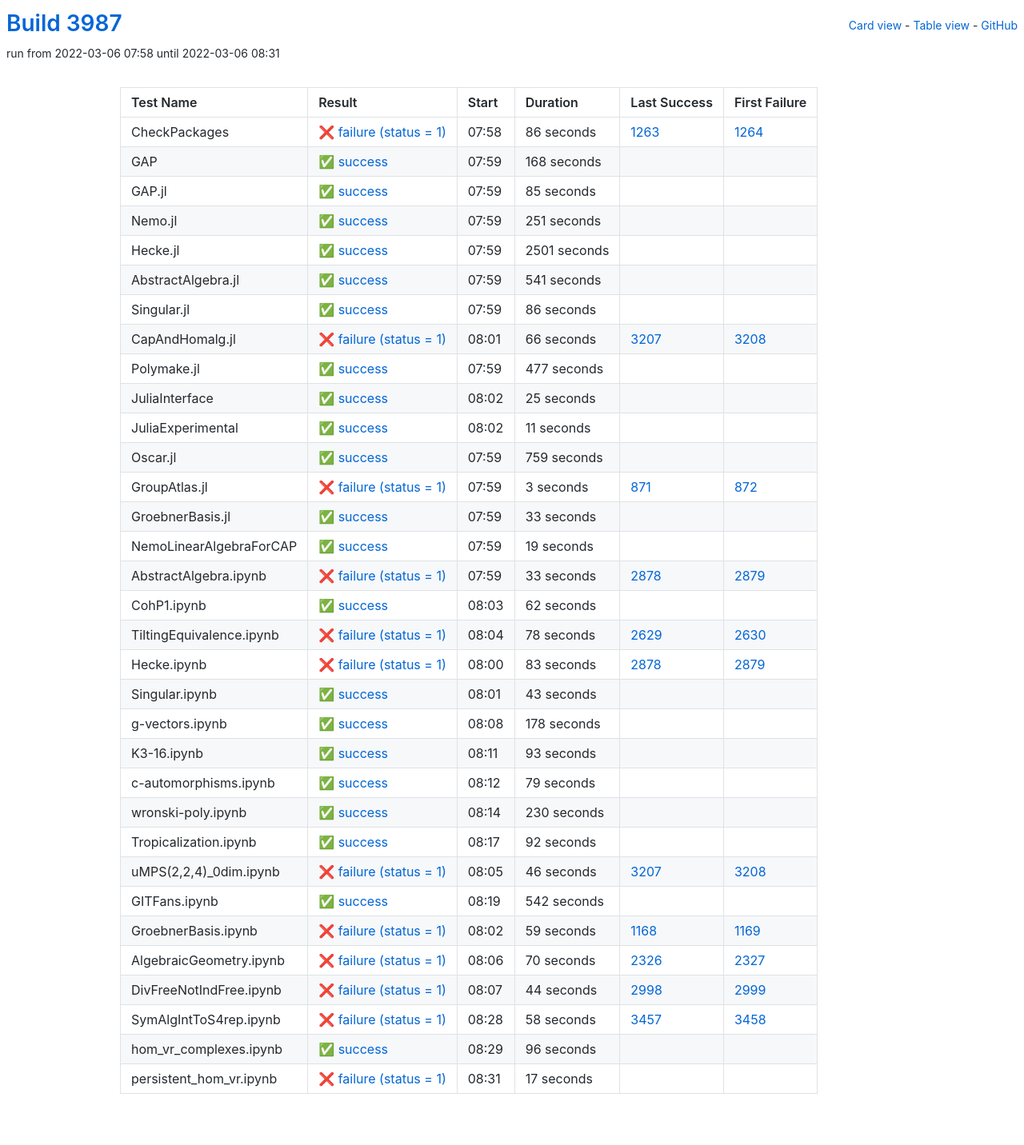
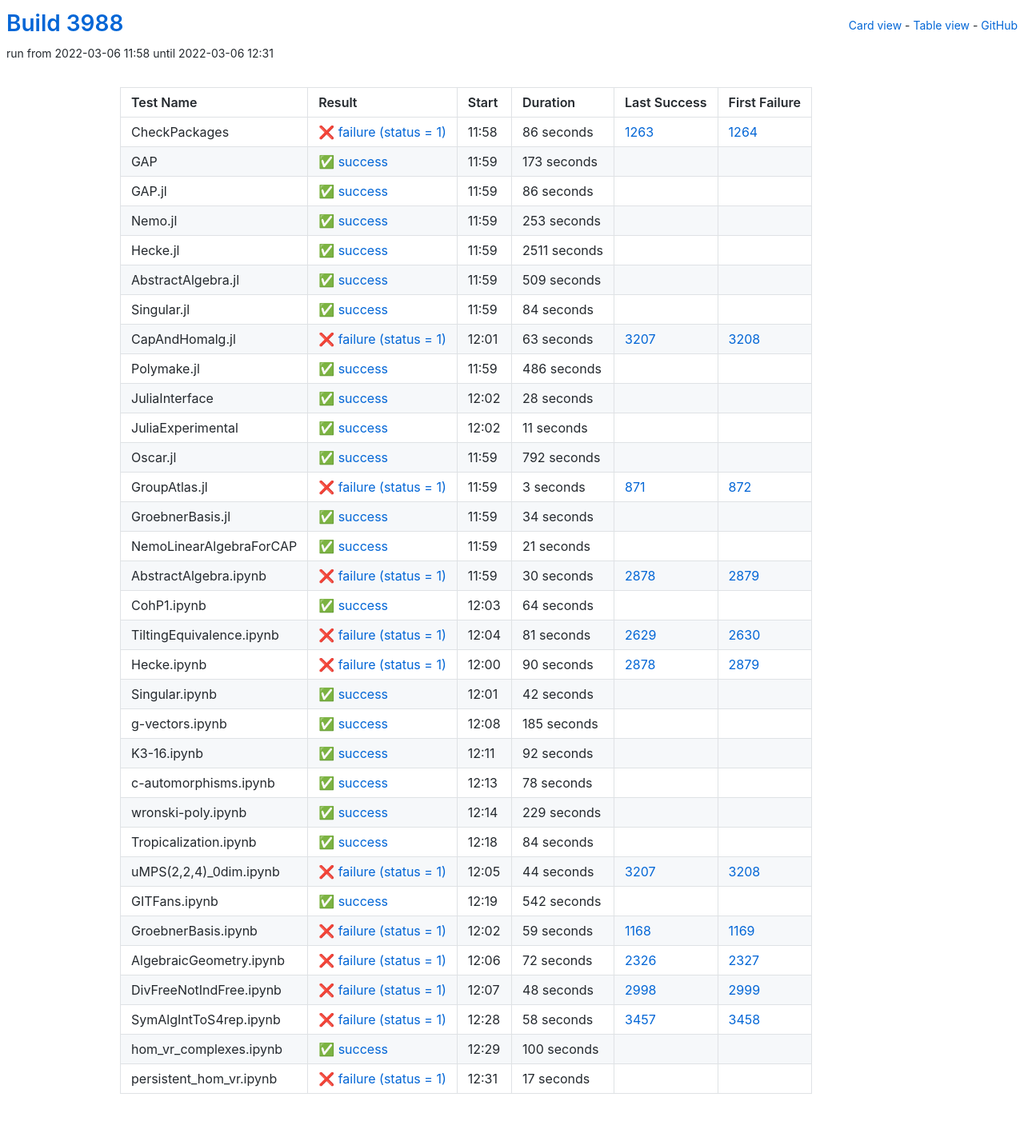
Before and after one commit to oscar-system/oscar-ci-status-stable, a Jekyll site: the page built from table.html, in a window 1280 px wide. Shown: the whole page at 80% size. Built offline with Jekyll 4.4.1, drawn with Linux system fonts in a browser that asks for light colours.

Commit message:
Build #3988

```diff
--- a/_data/ci.yml
+++ b/_data/ci.yml
@@ -1,6 +1,6 @@
 ---
-build: 3987
-build_url: https://oscarci.mathematik.uni-kl.de/job/oscar-stable/3987/
+build: 3988
+build_url: https://oscarci.mathematik.uni-kl.de/job/oscar-stable/3988/
 job: oscar-stable
 organization: oscar-system
 repo: oscar-ci-status-stable
@@ -8,8 +8,8 @@ repourl: https://github.com/oscar-system/oscar-ci-status-stable
 tests:
 - name: CheckPackages
   id: checkpackages
-  log: https://oscarci.mathematik.uni-kl.de/job/oscar-stable/3987/artifact/logs/build-3987/CheckPackages.log
-  start: 2022-03-06 07:58
+  log: https://oscarci.mathematik.uni-kl.de/job/oscar-stable/3988/artifact/logs/build-3988/CheckPackages.log
+  start: 2022-03-06 11:58
   success: false
   exitcode: 1
   status: failure
@@ -20,68 +20,20 @@ tests:
   first_failure_url: https://oscarci.mathematik.uni-kl.de/job/oscar-stable/1264/
 - name: GAP
   id: gap
-  log: https://oscarci.mathematik.uni-kl.de/job/oscar-stable/3987/artifact/logs/build-3987/GAP.log
-  start: 2022-03-06 07:59
+  log: https://oscarci.mathematik.uni-kl.de/job/oscar-stable/3988/artifact/logs/build-3988/GAP.log
+  start: 2022-03-06 11:59
   success: true
   exitcode: 0
   status: success
-  duration: 168
+  duration: 173
   last_success: false
   last_success_url:
   first_failure: false
   first_failure_url:
 - name: GAP.jl
   id: gap-jl
-  log: https://oscarci.mathematik.uni-kl.de/job/oscar-stable/3987/artifact/logs/build-3987/GAP.jl.log
-  start: 2022-03-06 07:59
-  success: true
-  exitcode: 0
-  status: success
-  duration: 85
-  last_success: false
-  last_success_url:
-  first_failure: false
-  first_failure_url:
-- name: Nemo.jl
-  id: nemo-jl
-  log: https://oscarci.mathematik.uni-kl.de/job/oscar-stable/3987/artifact/logs/build-3987/Nemo.jl.log
-  start: 2022-03-06 07:59
-  success: true
-  exitcode: 0
-  status: success
-  duration: 251
-  last_success: false
-  last_success_url:
-  first_failure: false
-  first_failure_url:
-- name: Hecke.jl
-  id: hecke-jl
-  log: https://oscarci.mathematik.uni-kl.de/job/oscar-stable/3987/artifact/logs/build-3987/Hecke.jl.log
-  start: 2022-03-06 07:59
-  success: true
-  exitcode: 0
-  status: success
-  duration: 2501
-  last_success: false
-  last_success_url:
-  first_failure: false
-  first_failure_url:
-- name: AbstractAlgebra.jl
-  id: abstractalgebra-jl
-  log: https://oscarci.mathematik.uni-kl.de/job/oscar-stable/3987/artifact/logs/build-3987/AbstractAlgebra.jl.log
-  start: 2022-03-06 07:59
-  success: true
-  exitcode: 0
-  status: success
-  duration: 541
-  last_success: false
-  last_success_url:
-  first_failure: false
-  first_failure_url:
-- name: Singular.jl
-  id: singular-jl
-  log: https://oscarci.mathematik.uni-kl.de/job/oscar-stable/3987/artifact/logs/build-3987/Singular.jl.log
-  start: 2022-03-06 07:59
+  log: https://oscarci.mathematik.uni-kl.de/job/oscar-stable/3988/artifact/logs/build-3988/GAP.jl.log
+  start: 2022-03-06 11:59
   success: true
   exitcode: 0
   status: success
@@ -90,46 +42,94 @@ tests:
   last_success_url:
   first_failure: false
   first_failure_url:
+- name: Nemo.jl
+  id: nemo-jl
+  log: https://oscarci.mathematik.uni-kl.de/job/oscar-stable/3988/artifact/logs/build-3988/Nemo.jl.log
+  start: 2022-03-06 11:59
+  success: true
+  exitcode: 0
+  status: success
+  duration: 253
+  last_success: false
+  last_success_url:
+  first_failure: false
+  first_failure_url:
+- name: Hecke.jl
+  id: hecke-jl
+  log: https://oscarci.mathematik.uni-kl.de/job/oscar-stable/3988/artifact/logs/build-3988/Hecke.jl.log
+  start: 2022-03-06 11:59
+  success: true
+  exitcode: 0
+  status: success
+  duration: 2511
+  last_success: false
+  last_success_url:
+  first_failure: false
+  first_failure_url:
+- name: AbstractAlgebra.jl
+  id: abstractalgebra-jl
+  log: https://oscarci.mathematik.uni-kl.de/job/oscar-stable/3988/artifact/logs/build-3988/AbstractAlgebra.jl.log
+  start: 2022-03-06 11:59
+  success: true
+  exitcode: 0
+  status: success
+  duration: 509
+  last_success: false
+  last_success_url:
+  first_failure: false
+  first_failure_url:
+- name: Singular.jl
+  id: singular-jl
+  log: https://oscarci.mathematik.uni-kl.de/job/oscar-stable/3988/artifact/logs/build-3988/Singular.jl.log
+  start: 2022-03-06 11:59
+  success: true
+  exitcode: 0
+  status: success
+  duration: 84
+  last_success: false
+  last_success_url:
+  first_failure: false
+  first_failure_url:
 - name: CapAndHomalg.jl
   id: capandhomalg-jl
-  log: https://oscarci.mathematik.uni-kl.de/job/oscar-stable/3987/artifact/logs/build-3987/CapAndHomalg.jl.log
-  start: 2022-03-06 08:01
+  log: https://oscarci.mathematik.uni-kl.de/job/oscar-stable/3988/artifact/logs/build-3988/CapAndHomalg.jl.log
+  start: 2022-03-06 12:01
   success: false
   exitcode: 1
   status: failure
-  duration: 66
+  duration: 63
   last_success: 3207
   last_success_url: https://oscarci.mathematik.uni-kl.de/job/oscar-stable/3207/
   first_failure: 3208
   first_failure_url: https://oscarci.mathematik.uni-kl.de/job/oscar-stable/3208/
 - name: Polymake.jl
   id: polymake-jl
-  log: https://oscarci.mathematik.uni-kl.de/job/oscar-stable/3987/artifact/logs/build-3987/Polymake.jl.log
-  start: 2022-03-06 07:59
+  log: https://oscarci.mathematik.uni-kl.de/job/oscar-stable/3988/artifact/logs/build-3988/Polymake.jl.log
+  start: 2022-03-06 11:59
   success: true
   exitcode: 0
   status: success
-  duration: 477
+  duration: 486
   last_success: false
   last_success_url:
   first_failure: false
   first_failure_url:
 - name: JuliaInterface
   id: juliainterface
-  log: https://oscarci.mathematik.uni-kl.de/job/oscar-stable/3987/artifact/logs/build-3987/JuliaInterface.log
-  start: 2022-03-06 08:02
+  log: https://oscarci.mathematik.uni-kl.de/job/oscar-stable/3988/artifact/logs/build-3988/JuliaInterface.log
+  start: 2022-03-06 12:02
   success: true
   exitcode: 0
   status: success
-  duration: 25
+  duration: 28
   last_success: false
   last_success_url:
   first_failure: false
   first_failure_url:
 - name: JuliaExperimental
   id: juliaexperimental
-  log: https://oscarci.mathematik.uni-kl.de/job/oscar-stable/3987/artifact/logs/build-3987/JuliaExperimental.log
-  start: 2022-03-06 08:02
+  log: https://oscarci.mathematik.uni-kl.de/job/oscar-stable/3988/artifact/logs/build-3988/JuliaExperimental.log
+  start: 2022-03-06 12:02
   success: true
   exitcode: 0
   status: success
@@ -140,20 +140,20 @@ tests:
   first_failure_url:
 - name: Oscar.jl
   id: oscar-jl
-  log: https://oscarci.mathematik.uni-kl.de/job/oscar-stable/3987/artifact/logs/build-3987/Oscar.jl.log
-  start: 2022-03-06 07:59
+  log: https://oscarci.mathematik.uni-kl.de/job/oscar-stable/3988/artifact/logs/build-3988/Oscar.jl.log
+  start: 2022-03-06 11:59
   success: true
   exitcode: 0
   status: success
-  duration: 759
+  duration: 792
   last_success: false
   last_success_url:
   first_failure: false
   first_failure_url:
 - name: GroupAtlas.jl
   id: groupatlas-jl
-  log: https://oscarci.mathematik.uni-kl.de/job/oscar-stable/3987/artifact/logs/build-3987/GroupAtlas.jl.log
-  start: 2022-03-06 07:59
+  log: https://oscarci.mathematik.uni-kl.de/job/oscar-stable/3988/artifact/logs/build-3988/GroupAtlas.jl.log
+  start: 2022-03-06 11:59
   success: false
   exitcode: 1
   status: failure
@@ -164,140 +164,104 @@ tests:
   first_failure_url: https://oscarci.mathematik.uni-kl.de/job/oscar-stable/872/
 - name: GroebnerBasis.jl
   id: groebnerbasis-jl
-  log: https://oscarci.mathematik.uni-kl.de/job/oscar-stable/3987/artifact/logs/build-3987/GroebnerBasis.jl.log
-  start: 2022-03-06 07:59
+  log: https://oscarci.mathematik.uni-kl.de/job/oscar-stable/3988/artifact/logs/build-3988/GroebnerBasis.jl.log
+  start: 2022-03-06 11:59
   success: true
   exitcode: 0
   status: success
-  duration: 33
+  duration: 34
   last_success: false
   last_success_url:
   first_failure: false
   first_failure_url:
 - name: NemoLinearAlgebraForCAP
   id: nemolinearalgebraforcap
-  log: https://oscarci.mathematik.uni-kl.de/job/oscar-stable/3987/artifact/logs/build-3987/NemoLinearAlgebraForCAP.log
-  start: 2022-03-06 07:59
+  log: https://oscarci.mathematik.uni-kl.de/job/oscar-stable/3988/artifact/logs/build-3988/NemoLinearAlgebraForCAP.log
+  start: 2022-03-06 11:59
   success: true
   exitcode: 0
   status: success
-  duration: 19
+  duration: 21
   last_success: false
   last_success_url:
   first_failure: false
   first_failure_url:
 - name: AbstractAlgebra.ipynb
   id: abstractalgebra-ipynb
-  log: https://oscarci.mathematik.uni-kl.de/job/oscar-stable/3987/artifact/logs/build-3987/AbstractAlgebra.ipynb.log
-  start: 2022-03-06 07:59
+  log: https://oscarci.mathematik.uni-kl.de/job/oscar-stable/3988/artifact/logs/build-3988/AbstractAlgebra.ipynb.log
+  start: 2022-03-06 11:59
   success: false
   exitcode: 1
   status: failure
-  duration: 33
+  duration: 30
   last_success: 2878
   last_success_url: https://oscarci.mathematik.uni-kl.de/job/oscar-stable/2878/
   first_failure: 2879
   first_failure_url: https://oscarci.mathematik.uni-kl.de/job/oscar-stable/2879/
 - name: CohP1.ipynb
   id: cohp1-ipynb
-  log: https://oscarci.mathematik.uni-kl.de/job/oscar-stable/3987/artifact/logs/build-3987/CohP1.ipynb.log
-  start: 2022-03-06 08:03
+  log: https://oscarci.mathematik.uni-kl.de/job/oscar-stable/3988/artifact/logs/build-3988/CohP1.ipynb.log
+  start: 2022-03-06 12:03
   success: true
   exitcode: 0
   status: success
-  duration: 62
+  duration: 64
   last_success: false
   last_success_url:
   first_failure: false
   first_failure_url:
 - name: TiltingEquivalence.ipynb
   id: tiltingequivalence-ipynb
-  log: https://oscarci.mathematik.uni-kl.de/job/oscar-stable/3987/artifact/logs/build-3987/TiltingEquivalence.ipynb.log
-  start: 2022-03-06 08:04
+  log: https://oscarci.mathematik.uni-kl.de/job/oscar-stable/3988/artifact/logs/build-3988/TiltingEquivalence.ipynb.log
+  start: 2022-03-06 12:04
   success: false
   exitcode: 1
   status: failure
-  duration: 78
+  duration: 81
   last_success: 2629
   last_success_url: https://oscarci.mathematik.uni-kl.de/job/oscar-stable/2629/
   first_failure: 2630
   first_failure_url: https://oscarci.mathematik.uni-kl.de/job/oscar-stable/2630/
 - name: Hecke.ipynb
   id: hecke-ipynb
-  log: https://oscarci.mathematik.uni-kl.de/job/oscar-stable/3987/artifact/logs/build-3987/Hecke.ipynb.log
-  start: 2022-03-06 08:00
+  log: https://oscarci.mathematik.uni-kl.de/job/oscar-stable/3988/artifact/logs/build-3988/Hecke.ipynb.log
+  start: 2022-03-06 12:00
   success: false
   exitcode: 1
   status: failure
-  duration: 83
+  duration: 90
   last_success: 2878
   last_success_url: https://oscarci.mathematik.uni-kl.de/job/oscar-stable/2878/
   first_failure: 2879
   first_failure_url: https://oscarci.mathematik.uni-kl.de/job/oscar-stable/2879/
 - name: Singular.ipynb
   id: singular-ipynb
-  log: https://oscarci.mathematik.uni-kl.de/job/oscar-stable/3987/artifact/logs/build-3987/Singular.ipynb.log
-  start: 2022-03-06 08:01
+  log: https://oscarci.mathematik.uni-kl.de/job/oscar-stable/3988/artifact/logs/build-3988/Singular.ipynb.log
+  start: 2022-03-06 12:01
   success: true
   exitcode: 0
   status: success
-  duration: 43
+  duration: 42
   last_success: false
   last_success_url:
   first_failure: false
   first_failure_url:
 - name: g-vectors.ipynb
   id: g-vectors-ipynb
-  log: https://oscarci.mathematik.uni-kl.de/job/oscar-stable/3987/artifact/logs/build-3987/g-vectors.ipynb.log
-  start: 2022-03-06 08:08
+  log: https://oscarci.mathematik.uni-kl.de/job/oscar-stable/3988/artifact/logs/build-3988/g-vectors.ipynb.log
+  start: 2022-03-06 12:08
   success: true
   exitcode: 0
   status: success
-  duration: 178
+  duration: 185
   last_success: false
   last_success_url:
   first_failure: false
   first_failure_url:
 - name: K3-16.ipynb
   id: k3-16-ipynb
-  log: https://oscarci.mathematik.uni-kl.de/job/oscar-stable/3987/artifact/logs/build-3987/K3-16.ipynb.log
-  start: 2022-03-06 08:11
-  success: true
-  exitcode: 0
-  status: success
-  duration: 93
-  last_success: false
-  last_success_url:
-  first_failure: false
-  first_failure_url:
-- name: c-automorphisms.ipynb
-  id: c-automorphisms-ipynb
-  log: https://oscarci.mathematik.uni-kl.de/job/oscar-stable/3987/artifact/logs/build-3987/c-automorphisms.ipynb.log
-  start: 2022-03-06 08:12
-  success: true
-  exitcode: 0
-  status: success
-  duration: 79
-  last_success: false
-  last_success_url:
-  first_failure: false
-  first_failure_url:
-- name: wronski-poly.ipynb
-  id: wronski-poly-ipynb
-  log: https://oscarci.mathematik.uni-kl.de/job/oscar-stable/3987/artifact/logs/build-3987/wronski-poly.ipynb.log
-  start: 2022-03-06 08:14
-  success: true
-  exitcode: 0
-  status: success
-  duration: 230
-  last_success: false
-  last_success_url:
-  first_failure: false
-  first_failure_url:
-- name: Tropicalization.ipynb
-  id: tropicalization-ipynb
-  log: https://oscarci.mathematik.uni-kl.de/job/oscar-stable/3987/artifact/logs/build-3987/Tropicalization.ipynb.log
-  start: 2022-03-06 08:17
+  log: https://oscarci.mathematik.uni-kl.de/job/oscar-stable/3988/artifact/logs/build-3988/K3-16.ipynb.log
+  start: 2022-03-06 12:11
   success: true
   exitcode: 0
   status: success
@@ -306,22 +270,58 @@ tests:
   last_success_url:
   first_failure: false
   first_failure_url:
+- name: c-automorphisms.ipynb
+  id: c-automorphisms-ipynb
+  log: https://oscarci.mathematik.uni-kl.de/job/oscar-stable/3988/artifact/logs/build-3988/c-automorphisms.ipynb.log
+  start: 2022-03-06 12:13
+  success: true
+  exitcode: 0
+  status: success
+  duration: 78
+  last_success: false
+  last_success_url:
+  first_failure: false
+  first_failure_url:
+- name: wronski-poly.ipynb
+  id: wronski-poly-ipynb
+  log: https://oscarci.mathematik.uni-kl.de/job/oscar-stable/3988/artifact/logs/build-3988/wronski-poly.ipynb.log
+  start: 2022-03-06 12:14
+  success: true
+  exitcode: 0
+  status: success
+  duration: 229
+  last_success: false
+  last_success_url:
+  first_failure: false
+  first_failure_url:
+- name: Tropicalization.ipynb
+  id: tropicalization-ipynb
+  log: https://oscarci.mathematik.uni-kl.de/job/oscar-stable/3988/artifact/logs/build-3988/Tropicalization.ipynb.log
+  start: 2022-03-06 12:18
+  success: true
+  exitcode: 0
+  status: success
+  duration: 84
+  last_success: false
+  last_success_url:
+  first_failure: false
+  first_failure_url:
 - name: uMPS(2,2,4)_0dim.ipynb
   id: umps-2-2-4-0dim-ipynb
-  log: https://oscarci.mathematik.uni-kl.de/job/oscar-stable/3987/artifact/logs/build-3987/uMPS-2-2-4-_0dim.ipynb.log
-  start: 2022-03-06 08:05
+  log: https://oscarci.mathematik.uni-kl.de/job/oscar-stable/3988/artifact/logs/build-3988/uMPS-2-2-4-_0dim.ipynb.log
+  start: 2022-03-06 12:05
   success: false
   exitcode: 1
   status: failure
-  duration: 46
+  duration: 44
   last_success: 3207
   last_success_url: https://oscarci.mathematik.uni-kl.de/job/oscar-stable/3207/
   first_failure: 3208
   first_failure_url: https://oscarci.mathematik.uni-kl.de/job/oscar-stable/3208/
 - name: GITFans.ipynb
   id: gitfans-ipynb
-  log: https://oscarci.mathematik.uni-kl.de/job/oscar-stable/3987/artifact/logs/build-3987/GITFans.ipynb.log
-  start: 2022-03-06 08:19
+  log: https://oscarci.mathematik.uni-kl.de/job/oscar-stable/3988/artifact/logs/build-3988/GITFans.ipynb.log
+  start: 2022-03-06 12:19
   success: true
   exitcode: 0
   status: success
@@ -332,8 +332,8 @@ tests:
   first_failure_url:
 - name: GroebnerBasis.ipynb
   id: groebnerbasis-ipynb
-  log: https://oscarci.mathematik.uni-kl.de/job/oscar-stable/3987/artifact/logs/build-3987/GroebnerBasis.ipynb.log
-  start: 2022-03-06 08:02
+  log: https://oscarci.mathematik.uni-kl.de/job/oscar-stable/3988/artifact/logs/build-3988/GroebnerBasis.ipynb.log
+  start: 2022-03-06 12:02
   success: false
   exitcode: 1
   status: failure
@@ -344,32 +344,32 @@ tests:
   first_failure_url: https://oscarci.mathematik.uni-kl.de/job/oscar-stable/1169/
 - name: AlgebraicGeometry.ipynb
   id: algebraicgeometry-ipynb
-  log: https://oscarci.mathematik.uni-kl.de/job/oscar-stable/3987/artifact/logs/build-3987/AlgebraicGeometry.ipynb.log
-  start: 2022-03-06 08:06
+  log: https://oscarci.mathematik.uni-kl.de/job/oscar-stable/3988/artifact/logs/build-3988/AlgebraicGeometry.ipynb.log
+  start: 2022-03-06 12:06
   success: false
   exitcode: 1
   status: failure
-  duration: 70
+  duration: 72
   last_success: 2326
   last_success_url: https://oscarci.mathematik.uni-kl.de/job/oscar-stable/2326/
   first_failure: 2327
   first_failure_url: https://oscarci.mathematik.uni-kl.de/job/oscar-stable/2327/
 - name: DivFreeNotIndFree.ipynb
   id: divfreenotindfree-ipynb
-  log: https://oscarci.mathematik.uni-kl.de/job/oscar-stable/3987/artifact/logs/build-3987/DivFreeNotIndFree.ipynb.log
-  start: 2022-03-06 08:07
+  log: https://oscarci.mathematik.uni-kl.de/job/oscar-stable/3988/artifact/logs/build-3988/DivFreeNotIndFree.ipynb.log
+  start: 2022-03-06 12:07
   success: false
   exitcode: 1
   status: failure
-  duration: 44
+  duration: 48
   last_success: 2998
   last_success_url: https://oscarci.mathematik.uni-kl.de/job/oscar-stable/2998/
   first_failure: 2999
   first_failure_url: https://oscarci.mathematik.uni-kl.de/job/oscar-stable/2999/
 - name: SymAlgIntToS4rep.ipynb
   id: symalginttos4rep-ipynb
-  log: https://oscarci.mathematik.uni-kl.de/job/oscar-stable/3987/artifact/logs/build-3987/SymAlgIntToS4rep.ipynb.log
-  start: 2022-03-06 08:28
+  log: https://oscarci.mathematik.uni-kl.de/job/oscar-stable/3988/artifact/logs/build-3988/SymAlgIntToS4rep.ipynb.log
+  start: 2022-03-06 12:28
   success: false
   exitcode: 1
   status: failure
@@ -380,20 +380,20 @@ tests:
   first_failure_url: https://oscarci.mathematik.uni-kl.de/job/oscar-stable/3458/
 - name: hom_vr_complexes.ipynb
   id: hom-vr-complexes-ipynb
-  log: https://oscarci.mathematik.uni-kl.de/job/oscar-stable/3987/artifact/logs/build-3987/hom_vr_complexes.ipynb.log
-  start: 2022-03-06 08:29
+  log: https://oscarci.mathematik.uni-kl.de/job/oscar-stable/3988/artifact/logs/build-3988/hom_vr_complexes.ipynb.log
+  start: 2022-03-06 12:29
   success: true
   exitcode: 0
   status: success
-  duration: 96
+  duration: 100
   last_success: false
   last_success_url:
   first_failure: false
   first_failure_url:
 - name: persistent_hom_vr.ipynb
   id: persistent-hom-vr-ipynb
-  log: https://oscarci.mathematik.uni-kl.de/job/oscar-stable/3987/artifact/logs/build-3987/persistent_hom_vr.ipynb.log
-  start: 2022-03-06 08:31
+  log: https://oscarci.mathematik.uni-kl.de/job/oscar-stable/3988/artifact/logs/build-3988/persistent_hom_vr.ipynb.log
+  start: 2022-03-06 12:31
   success: false
   exitcode: 1
   status: failure
```
Also changed, not shown: README.md.
